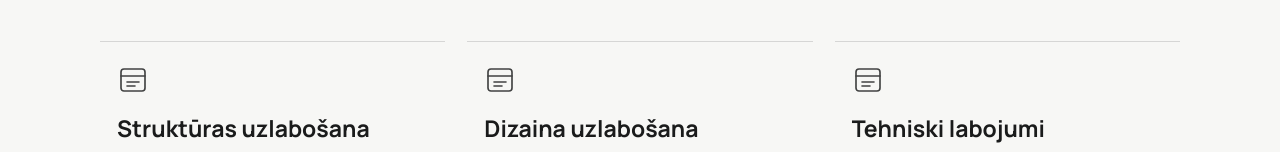
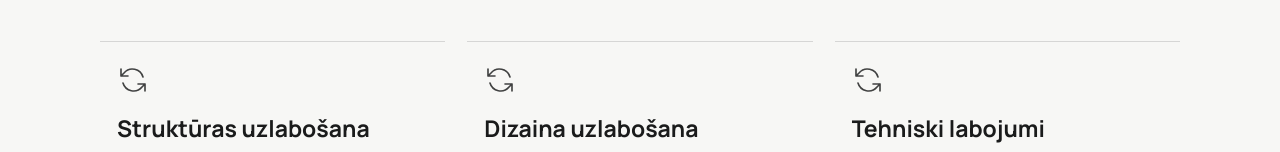
Before and after one commit to davisl24/WEBSITEAGENCY, a Next.js app: page /pakalpojumi/majaslapas-uzlabosana in a window 1280 px wide. Shown: the part 648-800 px from the top of the page. Built offline with nearby package versions, Linux system fonts and the light colour scheme; no server answers.

Commit message:
Assign specific service icon and visual category

```diff
--- a/app/pakalpojumi/majaslapas-uzlabosana/page.tsx
+++ b/app/pakalpojumi/majaslapas-uzlabosana/page.tsx
@@ -3,6 +3,7 @@ import KestrelServiceTemplate, { type ServiceInfo } from "../../components/Kestr
 
 export const metadata: Metadata = {title:"Sakārtojam esošo mājaslapu | Kestrel",description:"Uzlabojam esošās mājaslapas skaidrību, izskatu un lietošanas ērtumu."};
 const service: ServiceInfo = {
+  kind:"upgrade",
   "title": "Sakārtojam esošo mājaslapu",
   "intro": "Ja apmeklētāji neatrod svarīgo vai mobilā versija ir neērta, ne vienmēr vajag jaunu lapu. Izvērtējam esošo un uzlabojam konkrētas vietas.",
   "audience": [
```
